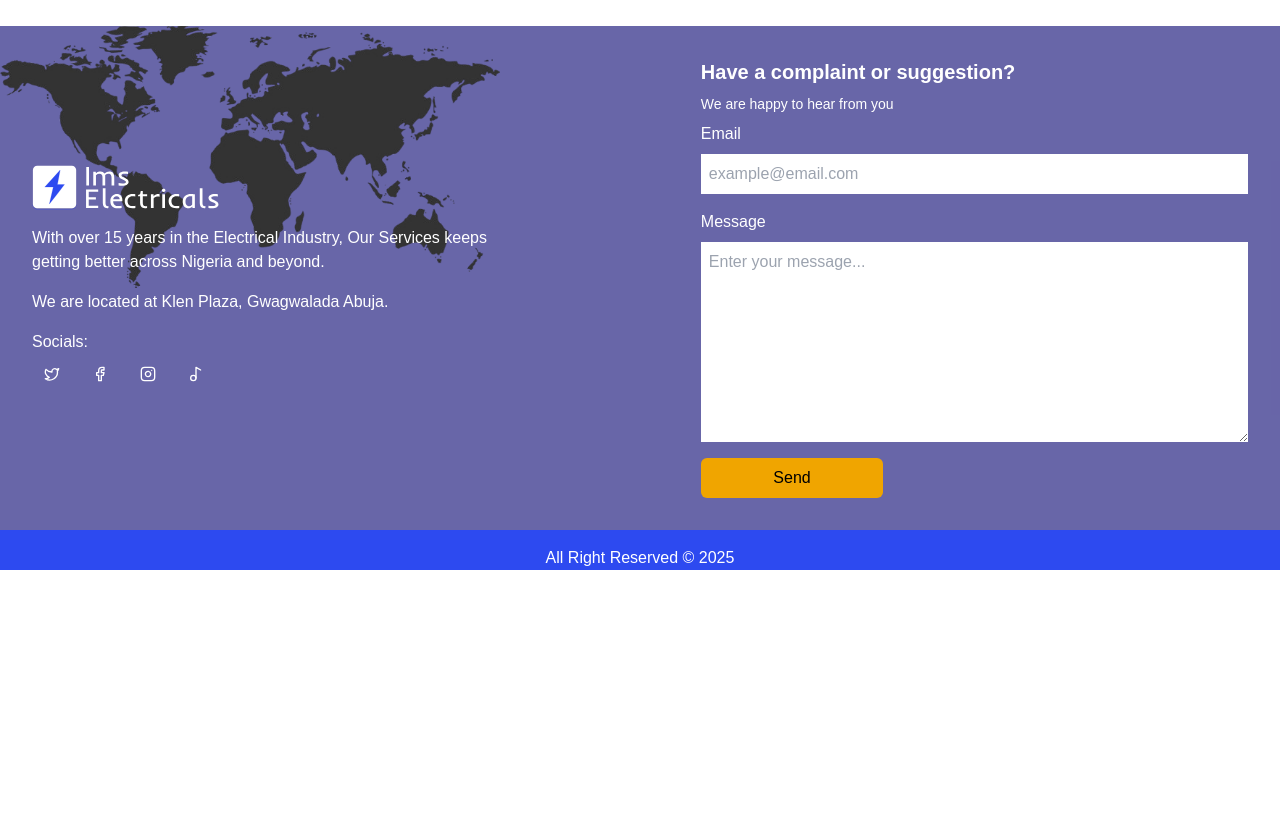
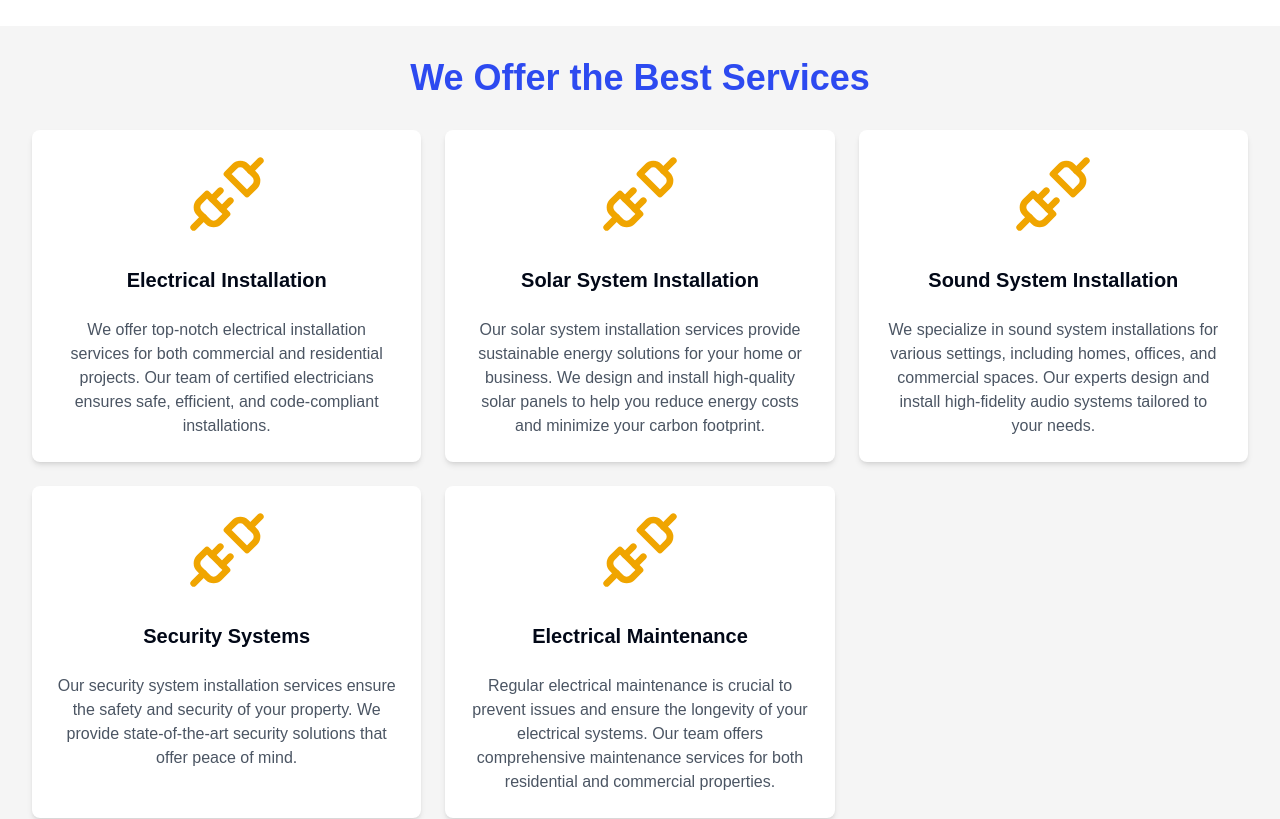
Before and after one commit to Yusuf-Najeeb/ims-new, a Next.js app: page / in a window 1280 px wide. Shown: the part 2380-3199 px from the top of the page. Before the commit the page ends 2950 px from the top, so only its background shows below. Built offline with nearby package versions, Linux system fonts and the light colour scheme.

Commit message:
Initialized: Offer section

```diff
--- a/app/page.tsx
+++ b/app/page.tsx
@@ -3,12 +3,14 @@
 import Hero from "@/components/home/hero";
 import AboutUs from "@/components/home/aboutUs";
 import OurServices from "@/components/home/ourServices";
+import Offers from "@/components/home/serviceOffers";
 export default function Home() {
   return (
     <main>
       <Hero />
       <AboutUs />
       <OurServices />
+      <Offers />
     </main>
   );
 }
--- /dev/null
+++ b/components/home/serviceOffers.tsx
@@ -0,0 +1,90 @@
+import React from "react";
+import Slider from "react-slick";
+import "slick-carousel/slick/slick.css";
+import "slick-carousel/slick/slick-theme.css";
+import { Unplug } from "lucide-react";
+
+interface Service {
+  icon: React.ReactNode;
+  title: string;
+  description: string;
+}
+
+const services: Service[] = [
+  {
+    icon: <Unplug className="w-20 h-20 text-[#F0A500]" />,
+    title: "Electrical Installation",
+    description:
+      "We offer top-notch electrical installation services for both commercial and residential projects. Our team of certified electricians ensures safe, efficient, and code-compliant installations.",
+  },
+  {
+    icon: <Unplug className="w-20 h-20 text-[#F0A500]" />,
+    title: "Solar System Installation",
+    description:
+      "Our solar system installation services provide sustainable energy solutions for your home or business. We design and install high-quality solar panels to help you reduce energy costs and minimize your carbon footprint.",
+  },
+  {
+    icon: <Unplug className="w-20 h-20 text-[#F0A500]" />,
+    title: "Sound System Installation",
+    description:
+      "We specialize in sound system installations for various settings, including homes, offices, and commercial spaces. Our experts design and install high-fidelity audio systems tailored to your needs.",
+  },
+  {
+    icon: <Unplug className="w-20 h-20 text-[#F0A500]" />,
+    title: "Security Systems",
+    description:
+      " Our security system installation services ensure the safety and security of your property. We provide state-of-the-art security solutions that offer peace of mind.",
+  },
+  {
+    icon: <Unplug className="w-20 h-20 text-[#F0A500]" />,
+    title: "Electrical Maintenance",
+    description:
+      "Regular electrical maintenance is crucial to prevent issues and ensure the longevity of your electrical systems. Our team offers comprehensive maintenance services for both residential and commercial properties.",
+  },
+];
+
+export default function Offers() {
+  const sliderSettings = {
+    dots: true,
+    infinite: true,
+    speed: 500,
+    slidesToShow: 1,
+    slidesToScroll: 1,
+    arrows: false,
+  };
+  return (
+    <section className="py-8 px-4 sm:px-8 bg-[#F5F5F5]">
+      <h2 className="text-[#2D4AF0] text-2xl md:text-4xl font-bold leading-normal text-center mb-8">
+        We Offer the Best Services
+      </h2>
+
+      <div className="hidden md:grid grid-cols-1 sm:grid-cols-2 lg:grid-cols-3 gap-6">
+        {services.map((service, index) => (
+          <div
+            key={index}
+            className="bg-white rounded-lg shadow-md p-6 text-center transition-transform duration-300 hover:-translate-y-1 hover:shadow-lg flex flex-col items-center gap-y-4"
+          >
+            <div className="mb-4">{service.icon}</div>
+            <h3 className="text-xl font-bold mb-2">{service.title}</h3>
+            <p className="text-gray-600">{service.description}</p>
+          </div>
+        ))}
+      </div>
+
+      {/* Mobile View */}
+      <div className="md:hidden">
+        <Slider {...sliderSettings}>
+          {services.map((service, index) => (
+            <div key={index} className="px-2">
+              <div className="bg-white rounded-lg shadow-md p-6 text-center">
+                <div className="mb-4">{service.icon}</div>
+                <h3 className="text-xl font-bold mb-2">{service.title}</h3>
+                <p className="text-gray-600">{service.description}</p>
+              </div>
+            </div>
+          ))}
+        </Slider>
+      </div>
+    </section>
+  );
+}
--- a/package.json
+++ b/package.json
@@ -10,6 +10,7 @@
   },
   "dependencies": {
     "@radix-ui/react-slot": "^1.1.1",
+    "@types/react-slick": "^0.23.13",
     "class-variance-authority": "^0.7.1",
     "clsx": "^2.1.1",
     "framer-motion": "^11.15.0",
@@ -17,6 +18,8 @@
     "next": "15.1.2",
     "react": "^19.0.0",
     "react-dom": "^19.0.0",
+    "react-slick": "^0.30.3",
+    "slick-carousel": "^1.8.1",
     "tailwind-merge": "^2.6.0",
     "tailwindcss-animate": "^1.0.7"
   },
```
Also changed, not shown: 1 other file (tests, documents, lock files or other folders).
